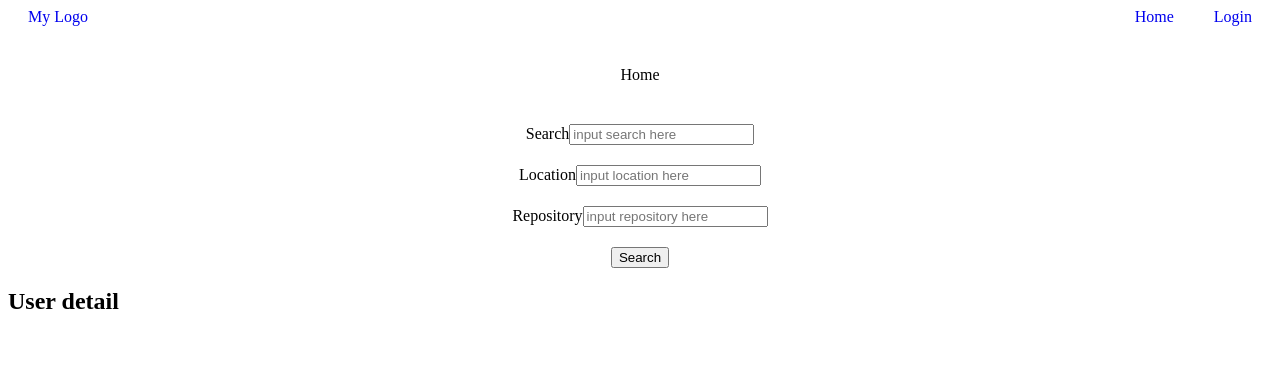
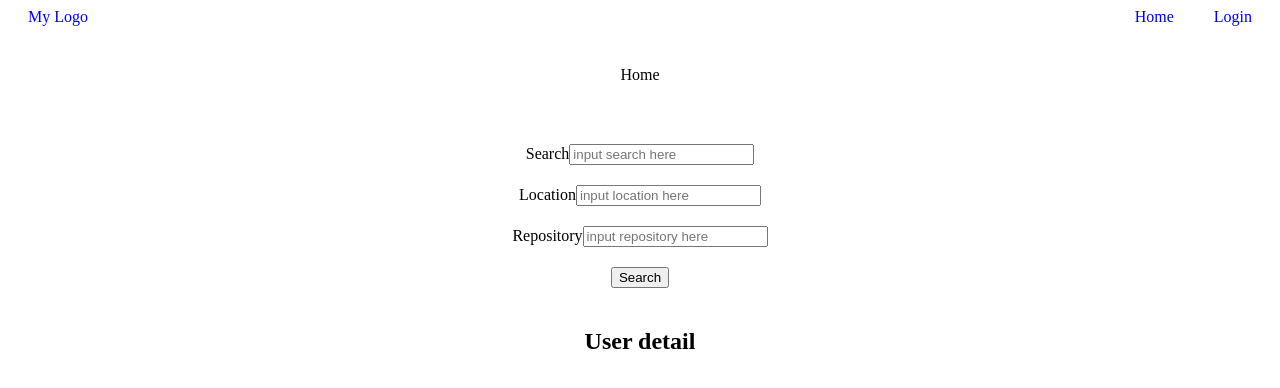
Before and after one commit to edwardalx/alx-fe-reactjs, a React (Vite) app in the folder github-user-search/: page / in a window 1280 px wide. Shown: the top 388 px of the page. Built offline with nearby package versions, Linux system fonts and the light colour scheme.

Commit message:
Trying to optimize100

```diff
--- a/github-user-search/src/components/Search.jsx
+++ b/github-user-search/src/components/Search.jsx
@@ -53,7 +53,7 @@ function SearchForm() {
         repository
       );
       if (!response.items) {
-        setError("Looks like notong returned");
+        setError("Looks like noting returned");
       }
       setQueryResData(response.items);
     } catch (error) {
@@ -64,7 +64,7 @@ function SearchForm() {
   };
 
   return (
-    <div className="ceter-text">
+    <div className="center-text">
       <form onSubmit={handleParamReq} className="center-form">
         {/* Added mb-4 for gap between form groups */}
         <div className="horizontal-label mb-4">
@@ -107,7 +107,7 @@ function SearchForm() {
           Search
         </button>
       </form>
-      <div>
+      <div className="user-detail ">
         <h2>User detail</h2>
         {loading && <p>Loading...</p>}
         {error && <p>{error}</p>}
--- a/github-user-search/src/css/base-style.css
+++ b/github-user-search/src/css/base-style.css
@@ -5,12 +5,13 @@ body{
     max-width: 100vw;
     max-height: 100vh;
 }
-main, .center-text{
+main, .center-text, .user-detail{
     display: flex;
     flex-direction: column;
     align-items: center;
     padding:20px 0;
 }
+
 .nav-links{
     display: flex;
     justify-content: space-between;
```
